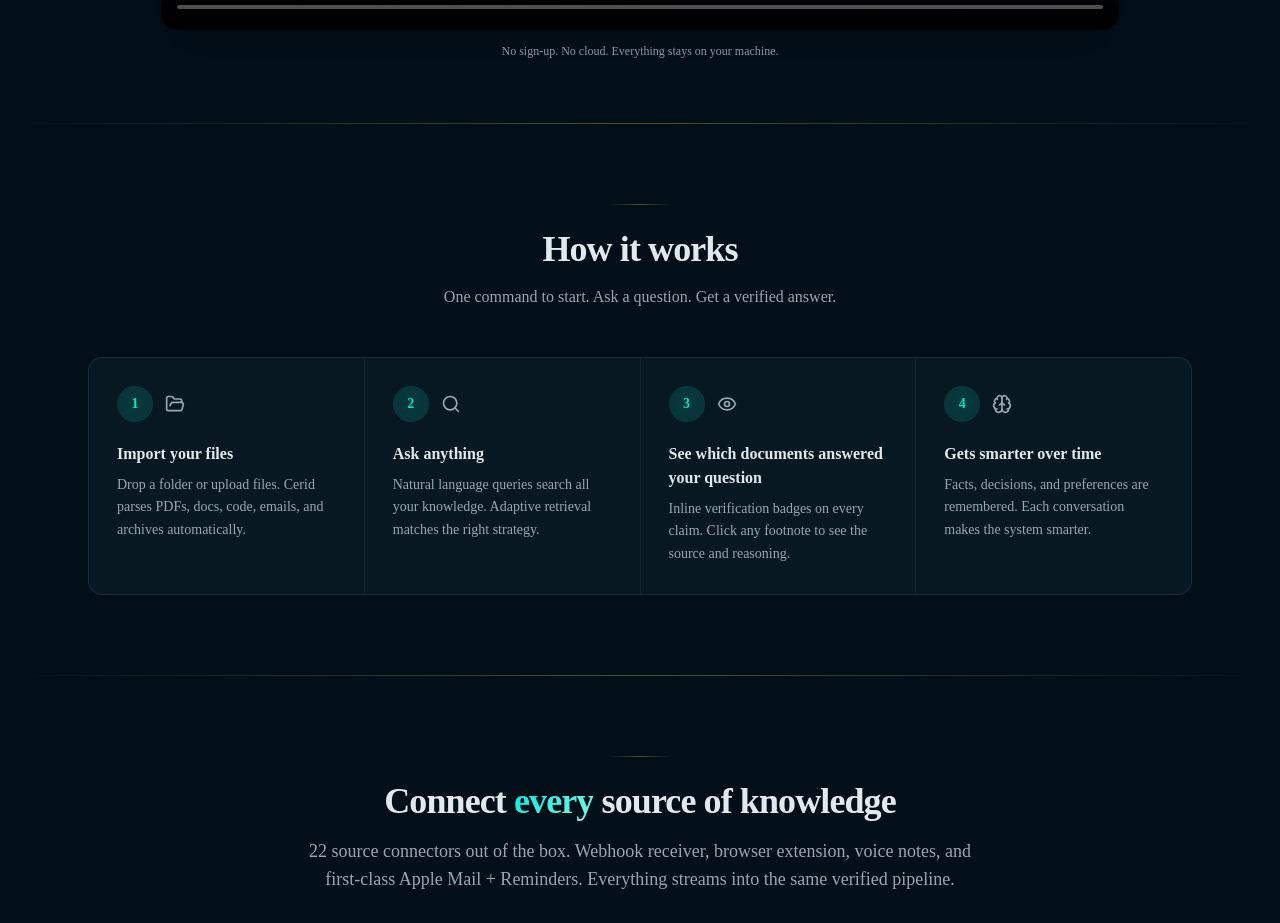
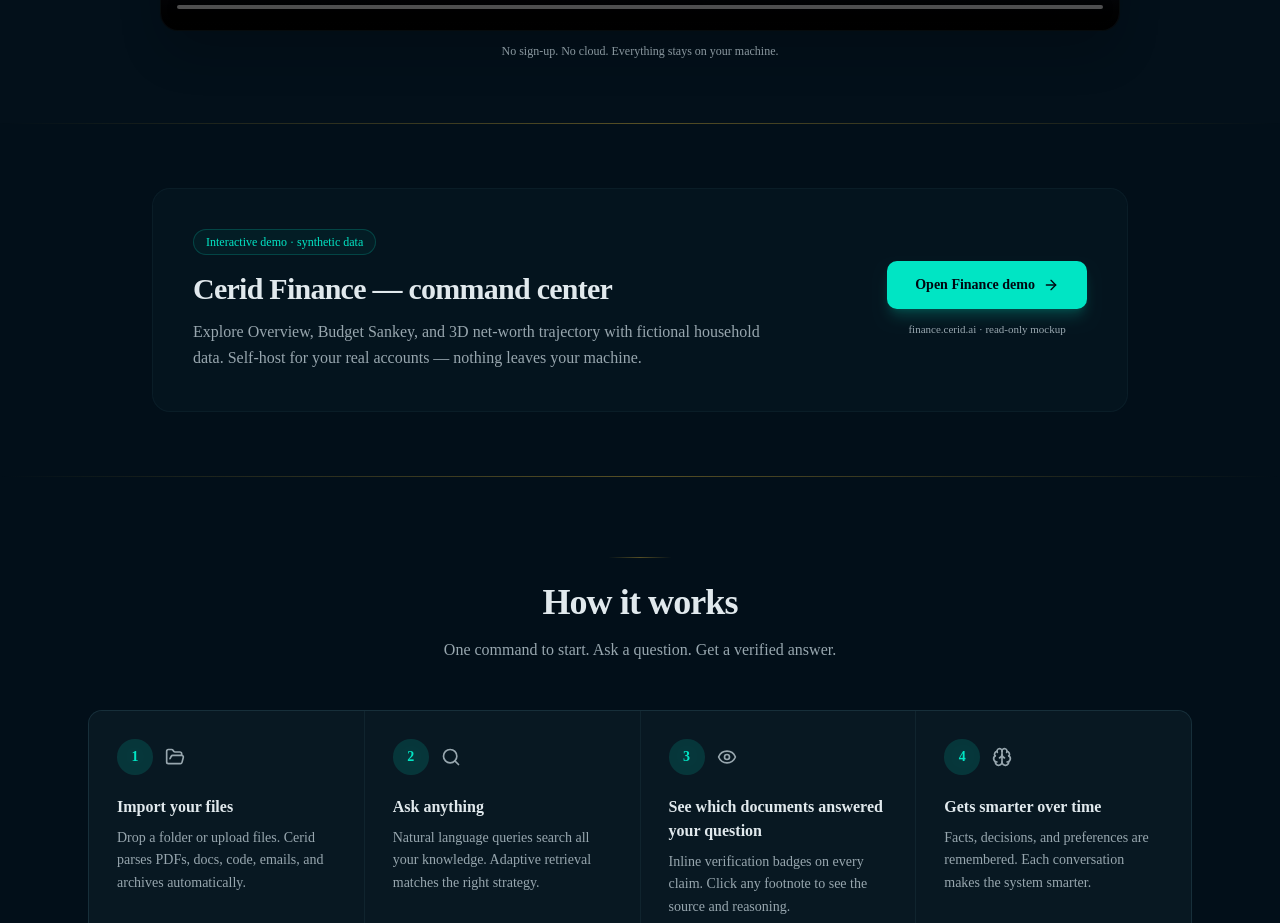
Before and after one commit to Cerid-AI/cerid-ai-marketing, a Next.js app: page / in a window 1280 px wide. Shown: the part 2800-3723 px from the top of the page. Built offline with nearby package versions, Linux system fonts and the light colour scheme; grey boxes are pictures that could not be loaded.

Commit message:
feat(marketing): CTA to Cerid Finance interactive demo
Link homepage and features page to finance.cerid.ai (synthetic data mockup).

```diff
--- a/src/app/features/page.tsx
+++ b/src/app/features/page.tsx
@@ -28,6 +28,15 @@
                 Every capability, from casual use to enterprise deployment.
                 Click any feature card for technical details.
               </p>
+              <Link
+                href="https://finance.cerid.ai"
+                target="_blank"
+                rel="noopener noreferrer"
+                className="mt-6 inline-flex h-11 items-center gap-2 rounded-lg border border-brand/40 bg-brand/10 px-5 text-sm font-semibold text-brand transition-colors hover:bg-brand/20"
+              >
+                Try Cerid Finance demo
+                <ArrowRight className="h-4 w-4" />
+              </Link>
             </div>
             <div className="flex justify-center">
               <img src="/hero-tagline.jpg" alt="Cerid — Your Private AI Knowledge Companion" className="w-full max-w-lg rounded-xl border border-border/30 shadow-xl" />
--- a/src/app/page.tsx
+++ b/src/app/page.tsx
@@ -136,6 +136,40 @@
               />
             </div>
             <p className="mt-3 text-center text-xs text-muted-foreground">No sign-up. No cloud. Everything stays on your machine.</p>
+          </div>
+        </div>
+      </section>
+
+      {/* ══════════════ FINANCE DEMO ══════════════ */}
+      <section className="py-16 border-t divider-gold">
+        <div className="mx-auto max-w-5xl px-6">
+          <div className="rounded-2xl border border-border/50 bg-card/60 p-8 md:p-10 md:flex md:items-center md:justify-between md:gap-10">
+            <div className="max-w-xl">
+              <div className="inline-flex items-center gap-2 rounded-full border border-brand/20 bg-brand/5 px-3 py-1 text-xs text-brand">
+                Interactive demo · synthetic data
+              </div>
+              <h2 className="mt-4 text-2xl font-bold tracking-tight sm:text-3xl">
+                Cerid Finance — command center
+              </h2>
+              <p className="mt-3 text-muted-foreground leading-relaxed">
+                Explore Overview, Budget Sankey, and 3D net-worth trajectory with fictional household data.
+                Self-host for your real accounts — nothing leaves your machine.
+              </p>
+            </div>
+            <div className="mt-6 md:mt-0 shrink-0 flex flex-col items-stretch gap-3">
+              <Link
+                href="https://finance.cerid.ai"
+                target="_blank"
+                rel="noopener noreferrer"
+                className="inline-flex h-12 items-center justify-center gap-2 rounded-lg bg-brand px-7 text-sm font-semibold text-brand-foreground shadow-lg shadow-brand/20 transition-all hover:bg-brand/90"
+              >
+                Open Finance demo
+                <ArrowRight className="h-4 w-4" />
+              </Link>
+              <p className="text-center text-[11px] text-muted-foreground">
+                finance.cerid.ai · read-only mockup
+              </p>
+            </div>
           </div>
         </div>
       </section>
```
